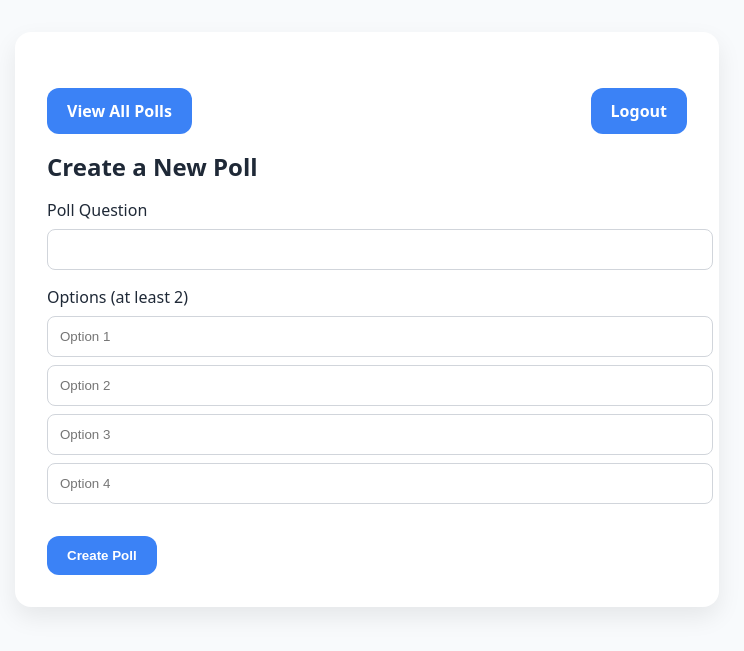
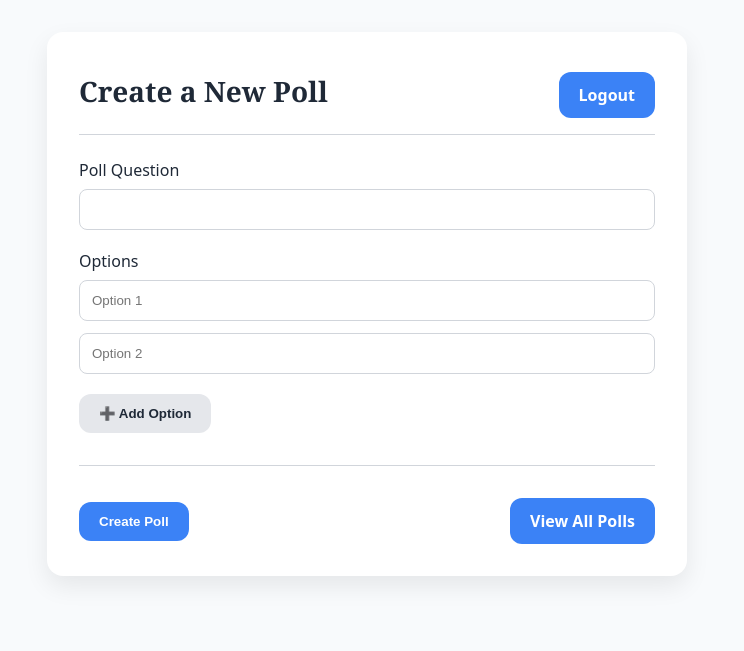
Before and after one commit to kerbyg/polling-system2.0, a PHP site: page /admin.php in a window 1280 px wide. Shown: the top 651 px of the page, without its empty margins (273-1017 px from the left). Run offline with PHP 8.4, Linux system fonts and the light colour scheme; a user stored in the database is signed in.

Commit message:
Update admin.php

```diff
--- a/polling-system/admin.php
+++ b/polling-system/admin.php
@@ -9,37 +9,37 @@ require __DIR__ . '/db.php';
 
 $success = $error = "";
 
-// Handle form submit (create poll)
+// Handle form submission to create a new poll
 if ($_SERVER['REQUEST_METHOD'] === 'POST') {
     $question = trim($_POST['question'] ?? '');
-    $options  = $_POST['options'] ?? [];
+    // Filter out any empty option fields submitted
+    $options  = isset($_POST['options']) ? array_filter(array_map('trim', $_POST['options'])) : [];
 
-    if ($question && count(array_filter($options)) >= 2) {
+    // Validate that there is a question and at least two options
+    if ($question && count($options) >= 2) {
         try {
             $pdo->beginTransaction();
 
-            // Insert poll
+            // Insert the poll question into the 'polls' table
             $stmt = $pdo->prepare("INSERT INTO polls (question, is_active) VALUES (?, 1)");
             $stmt->execute([$question]);
             $poll_id = $pdo->lastInsertId();
 
-            // Insert options
+            // Prepare to insert the options into the 'options' table
             $stmtOpt = $pdo->prepare("INSERT INTO options (poll_id, option_text) VALUES (?, ?)");
             foreach ($options as $opt) {
-                $opt = trim($opt);
-                if ($opt !== '') {
                 $stmtOpt->execute([$poll_id, $opt]);
-                }
             }
 
             $pdo->commit();
             $success = "✅ Poll created successfully!";
         } catch (Throwable $e) {
             if ($pdo->inTransaction()) $pdo->rollBack();
-            $error = "❌ Error creating poll. Please try again.";
+            // For debugging, you might want to log the error: error_log($e->getMessage());
+            $error = "❌ An error occurred while creating the poll. Please try again.";
         }
     } else {
-        $error = "⚠️ Please enter a question and at least 2 options.";
+        $error = "⚠️ Please provide a question and at least 2 non-empty options.";
     }
 }
 ?>
@@ -53,9 +53,12 @@ if ($_SERVER['REQUEST_METHOD'] === 'POST') {
         :root {
             --primary-color: #3b82f6;
             --primary-dark: #2563eb;
+            --danger-color: #ef4444;
+            --danger-dark: #b91c1c;
             --bg-color: #f8fafc;
             --card-bg: #ffffff;
             --text-color: #1f2937;
+            --muted-color: #6b7280;
             --border-color: #d1d5db;
         }
         body {
@@ -64,45 +67,52 @@ if ($_SERVER['REQUEST_METHOD'] === 'POST') {
             margin: 0;
             padding: 2rem 1rem;
         }
-        .card {
+        .container {
             max-width: 640px;
             margin: 0 auto;
+        }
+        .card {
             background: var(--card-bg);
             padding: 2rem;
             border-radius: 1rem;
             box-shadow: 0 10px 25px rgba(0, 0, 0, 0.08);
         }
         h1 {
-            margin: 0 0 1rem;
-            font-size: 1.5rem;
+            margin: 0;
+            font-size: 1.75rem;
             font-weight: 600;
             color: var(--text-color);
+            font-family: Georgia, serif;
         }
         label {
             display: block;
-            margin: 1rem 0 0.5rem;
+            margin: 1.25rem 0 0.5rem;
             font-weight: 500;
             color: var(--text-color);
         }
-        input[type=text] {
+        .form-input {
             width: 100%;
             padding: 0.75rem;
             border: 1px solid var(--border-color);
             border-radius: 0.5rem;
-            transition: border-color 0.2s ease;
+            box-sizing: border-box;
+            transition: border-color 0.2s ease, box-shadow 0.2s ease;
         }
-        input[type=text]:focus {
+        .form-input:focus {
             outline: none;
             border-color: var(--primary-color);
-            box-shadow: 0 0 0 2px rgba(59, 130, 246, 0.2);
+            box-shadow: 0 0 0 3px rgba(59, 130, 246, 0.2);
         }
-        .option-input {
-            margin-bottom: 0.5rem;
+        .option-group {
+            display: flex;
+            align-items: center;
+            gap: 0.5rem;
+            margin-bottom: 0.75rem;
         }
-        button, .btn {
+        .btn {
             display: inline-block;
             padding: 0.75rem 1.25rem;
-            margin-top: 1.5rem;
+            margin-top: 0.5rem;
             background: var(--primary-color);
             color: #fff;
             border: 0;
@@ -111,50 +121,53 @@ if ($_SERVER['REQUEST_METHOD'] === 'POST') {
             text-decoration: none;
             text-align: center;
             font-weight: 600;
-            transition: background-color 0.2s ease-in-out;
+            transition: background-color 0.2s ease-in-out, transform 0.1s ease;
         }
-        button:hover, .btn:hover {
-            background: var(--primary-dark);
+        .btn:active {
+            transform: scale(0.97);
         }
-        .btn-secondary {
-            background: #e5e7eb;
-            color: var(--text-color);
-        }
-        .btn-secondary:hover {
-            background: #d1d5db;
-        }
+        .btn:hover { background: var(--primary-dark); }
+        .btn-secondary { background: #e5e7eb; color: var(--text-color); }
+        .btn-secondary:hover { background: #d1d5db; }
+        .btn-danger { background: var(--danger-color); color: #fff; }
+        .btn-danger:hover { background: var(--danger-dark); }
+        .btn-small { padding: 0.3rem 0.6rem; font-size: 0.8rem; }
+
         .msg {
-            margin-bottom: 1rem;
+            margin-bottom: 1.5rem;
             padding: 1rem;
             border-radius: 0.75rem;
-            font-size: 0.875rem;
+            font-size: 0.9rem;
             font-weight: 500;
         }
-        .success {
-            background: #d1fae5;
-            color: #065f46;
-            border: 1px solid #6ee7b7;
-        }
-        .error {
-            background: #fee2e2;
-            color: #991b1b;
-            border: 1px solid #fecaca;
-        }
+        .success { background: #d1fae5; color: #065f46; border: 1px solid #6ee7b7; }
+        .error { background: #fee2e2; color: #991b1b; border: 1px solid #fecaca; }
+
         .top-actions {
             display: flex;
             justify-content: space-between;
-            margin-bottom: 1rem;
+            align-items: center;
+            margin-bottom: 1.5rem;
+            padding-bottom: 1rem;
+            border-bottom: 1px solid var(--border-color);
+        }
+        .form-actions {
+            display: flex;
+            justify-content: space-between;
+            align-items: center;
+        }
+        .form-actions .btn {
+            margin-top: 0;
         }
     </style>
 </head>
 <body>
+    <div class="container">
         <div class="card">
             <div class="top-actions">
-            <a href="poll_results.php" class="btn">View All Polls</a>
+                <h1>Create a New Poll</h1>
                 <a href="logout.php" class="btn">Logout</a>
             </div>
-
-        <h1>Create a New Poll</h1>
 
             <?php if (!empty($success)): ?>
                 <div class="msg success"><?= htmlspecialchars($success) ?></div>
@@ -164,17 +177,64 @@ if ($_SERVER['REQUEST_METHOD'] === 'POST') {
             <?php endif; ?>
 
             <form method="post">
+                <div>
                     <label for="q">Poll Question</label>
-            <input type="text" id="q" name="question" placeholder= >
+                    <input type="text" id="q" name="question" class="form-input" placeholder required>
+                </div>
 
-            <label>Options (at least 2)</label>
-            <input class="option-input" type="text" name="options[]" placeholder="Option 1" required>
-            <input class="option-input" type="text" name="options[]" placeholder="Option 2" required>
-            <input class="option-input" type="text" name="options[]" placeholder="Option 3" required>
-            <input class="option-input" type="text" name="options[]" placeholder="Option 4" required>
+                <div>
+                    <label>Options</label>
+                    <div id="options-container">
+                        <div class="option-group">
+                            <input class="form-input" type="text" name="options[]" placeholder="Option 1" required>
+                        </div>
+                        <div class="option-group">
+                            <input class="form-input" type="text" name="options[]" placeholder="Option 2" required>
+                        </div>
+                    </div>
+                    <button type="button" id="add-option" class="btn btn-secondary">➕ Add Option</button>
+                </div>
 
-            <button type="submit">Create Poll</button>
+                <hr style="margin: 2rem 0; border: 0; border-top: 1px solid var(--border-color);">
+
+                <div class="form-actions">
+                    <button type="submit" class="btn">Create Poll</button>
+                    <a href="poll_results.php" class="btn">View All Polls</a>
+                </div>
             </form>
         </div>
+    </div>
+
+    <script>
+        document.addEventListener('DOMContentLoaded', function () {
+            const optionsContainer = document.getElementById('options-container');
+            const addOptionBtn = document.getElementById('add-option');
+
+            addOptionBtn.addEventListener('click', function () {
+                const optionCount = optionsContainer.getElementsByClassName('option-group').length;
+
+                const newOptionGroup = document.createElement('div');
+                newOptionGroup.className = 'option-group';
+
+                const newOptionInput = document.createElement('input');
+                newOptionInput.type = 'text';
+                newOptionInput.name = 'options[]';
+                newOptionInput.className = 'form-input';
+                newOptionInput.placeholder = 'Option ' + (optionCount + 1);
+
+                const removeBtn = document.createElement('button');
+                removeBtn.type = 'button';
+                removeBtn.className = 'btn btn-danger btn-small';
+                removeBtn.textContent = '✖';
+                removeBtn.onclick = function() {
+                    newOptionGroup.remove();
+                };
+
+                newOptionGroup.appendChild(newOptionInput);
+                newOptionGroup.appendChild(removeBtn);
+                optionsContainer.appendChild(newOptionGroup);
+            });
+        });
+    </script>
 </body>
 </html>
```
Lines whose indentation alone changed are shown as unchanged.
